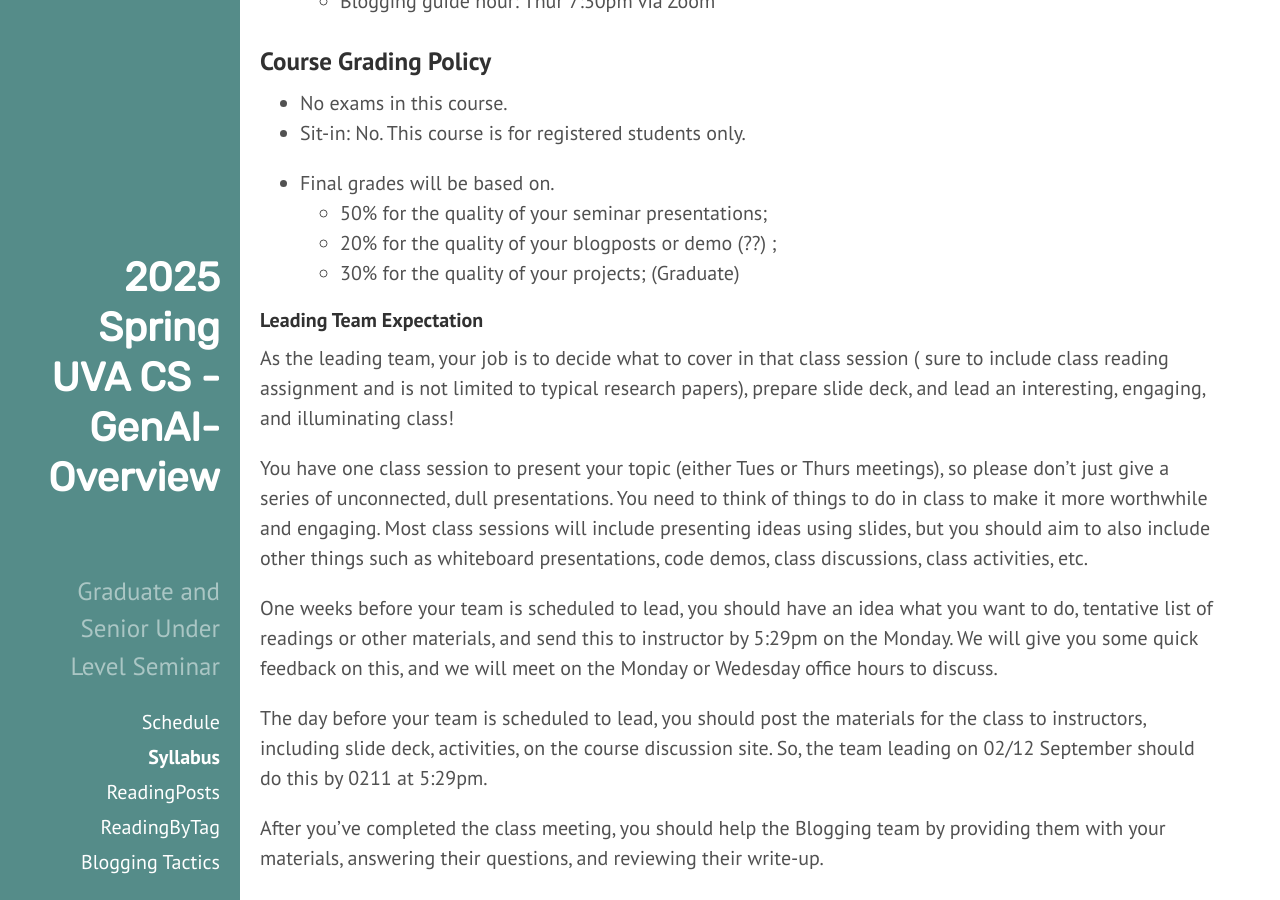
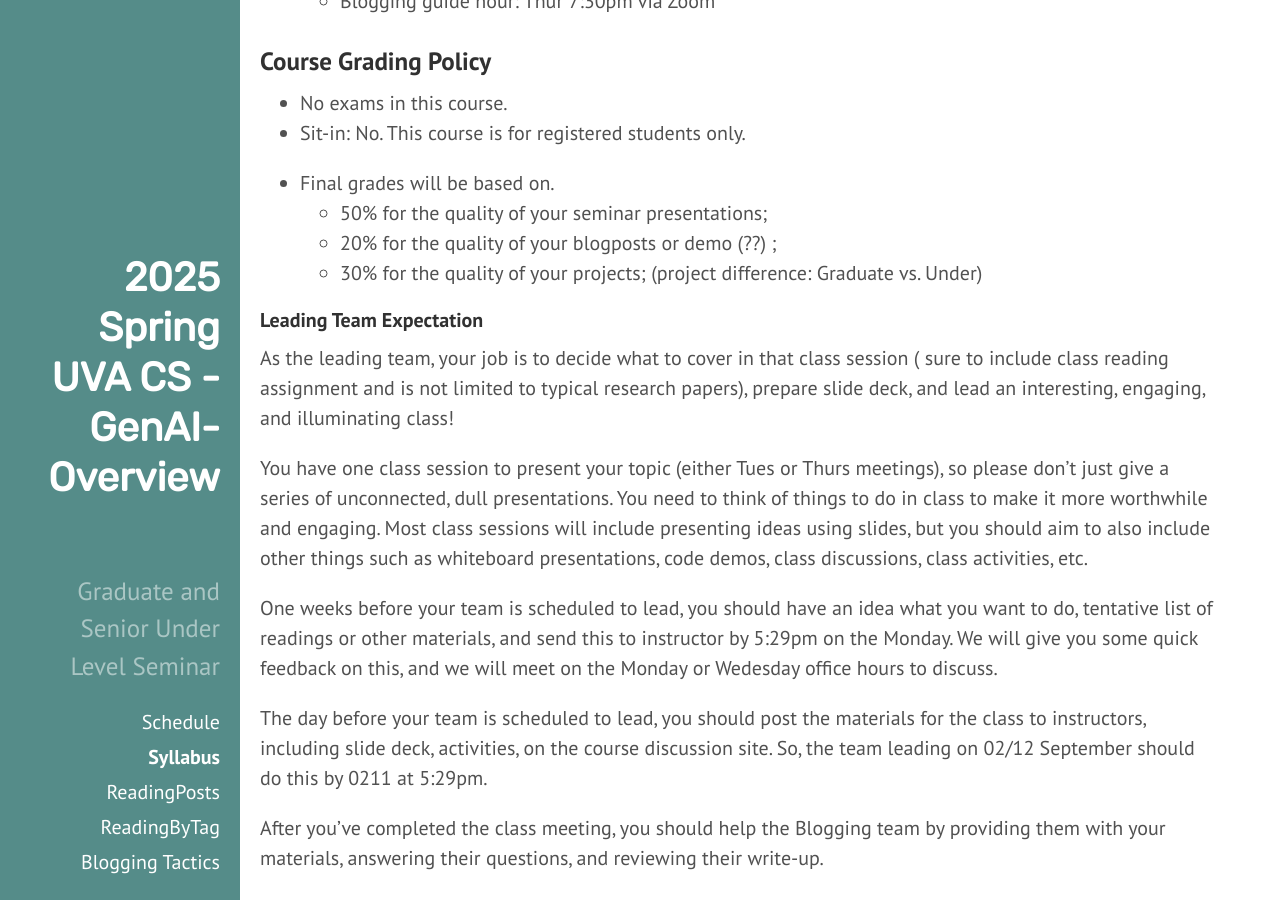
Before and after one commit to qiyanjun/2025sp-GenAI-overview, a Jekyll site: the page built from About.md, in a window 1280 px wide and 900 px high, scrolled down 1758 px. Built offline with Jekyll 4.4.1, drawn with Linux system fonts in a browser that asks for light colours.

Commit message:
Update About.md

```diff
--- a/About.md
+++ b/About.md
@@ -68,7 +68,7 @@ Students in the seminar are expected to:
 + Final grades will be based on.
   - 50% for the quality of your seminar presentations;
   - 20% for the quality of your blogposts or demo (??) ;
-  - 30% for the quality of your projects; (Graduate)
+  - 30% for the quality of your projects; (project difference: Graduate vs. Under)
 
 
 
```
